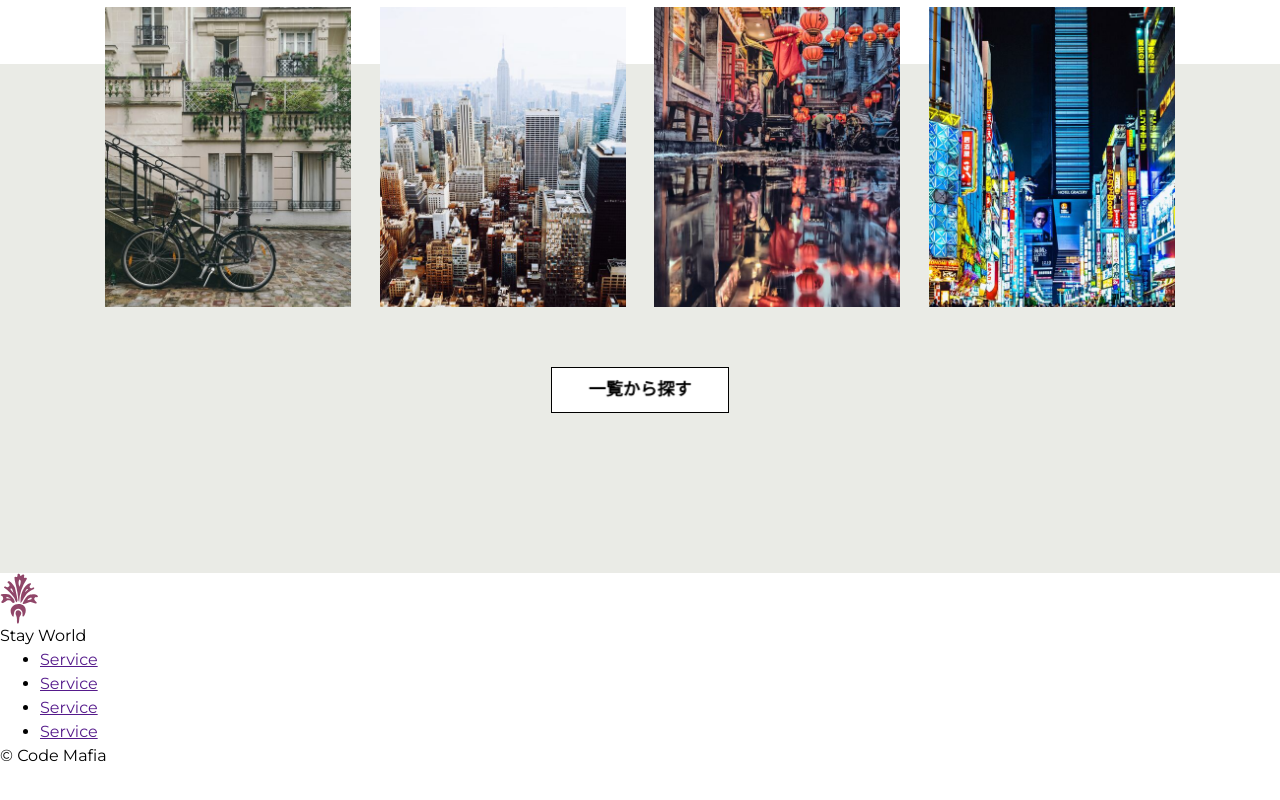
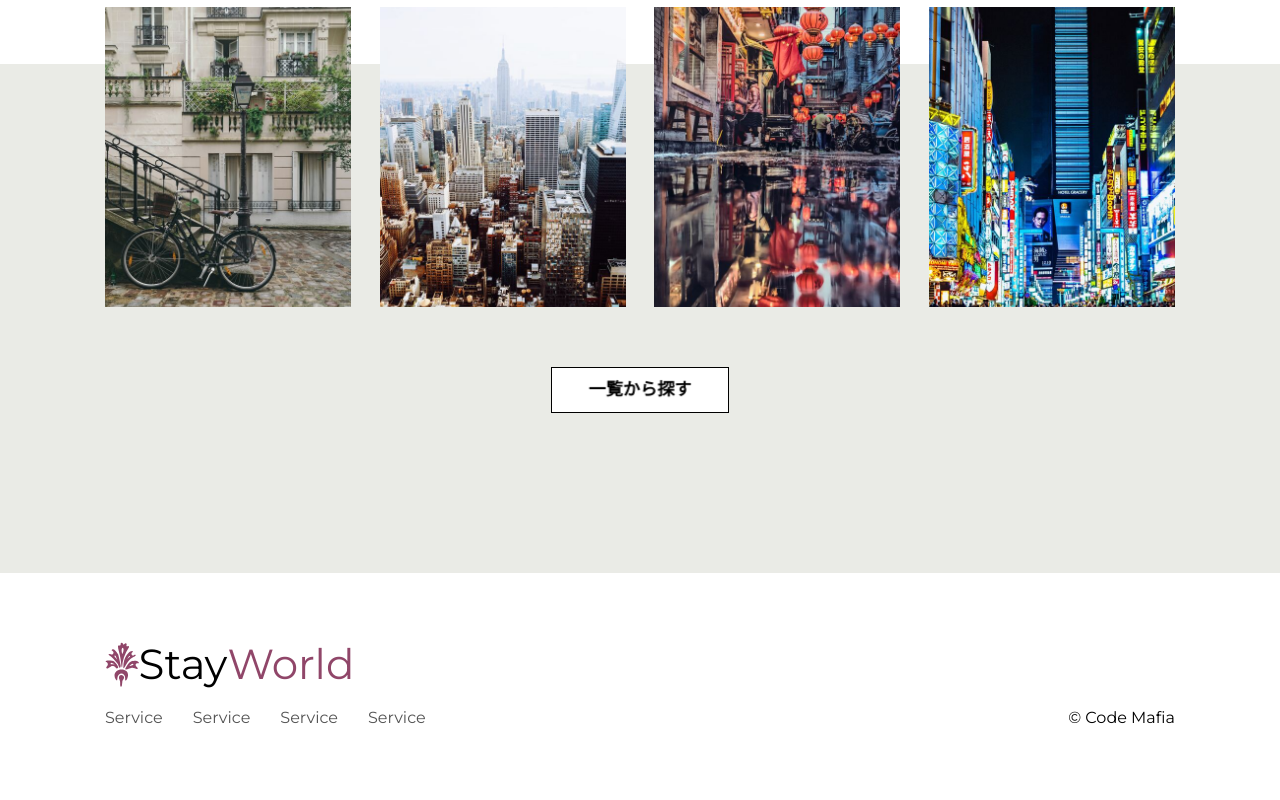
Before and after one commit to KenJamesHioki/jay_houses, a plain HTML site: page index.html in a window 1280 px wide. Shown: the part 2665-3465 px from the top of the page. Before the commit the page ends 3433 px from the top, so only its background shows below. Drawn offline with Linux system fonts and the light colour scheme.

Commit message:
footerのスタイルを追加

```diff
--- a/styles/pages/_home.scss
+++ b/styles/pages/_home.scss
@@ -185,3 +185,56 @@
     @extend .mb-lg;
   }
 }
+
+.footer {
+  padding: 60px 0;
+  @extend .content-width;
+
+  &__nav {
+    @extend .flex;
+    justify-content: space-between;
+    align-items: center;
+    text-align: center;
+  }
+
+  &__ul {
+    @extend .flex;
+    list-style: none;
+    padding: 0;
+  }
+
+  &__li {
+    margin: 10px;
+
+    @include mq(md) {
+      margin-left: 0;
+      margin-right: 30px;
+    }
+
+    & > a {
+      color: $cSubTitle;
+      text-decoration: none;
+    }
+  }
+
+  & > .logo {
+    justify-content: center;
+
+    @include mq(md) {
+      justify-content: flex-start;
+    }
+  }
+
+}
+
+.logo {
+  font-size: 42px;
+  display: flex;
+  &__img {
+    width: 0.8em;
+  }
+
+  &__world {
+    color: $cWineRed;
+  }
+}
```
Also changed, not shown: styles/style.css, 1 other file.
